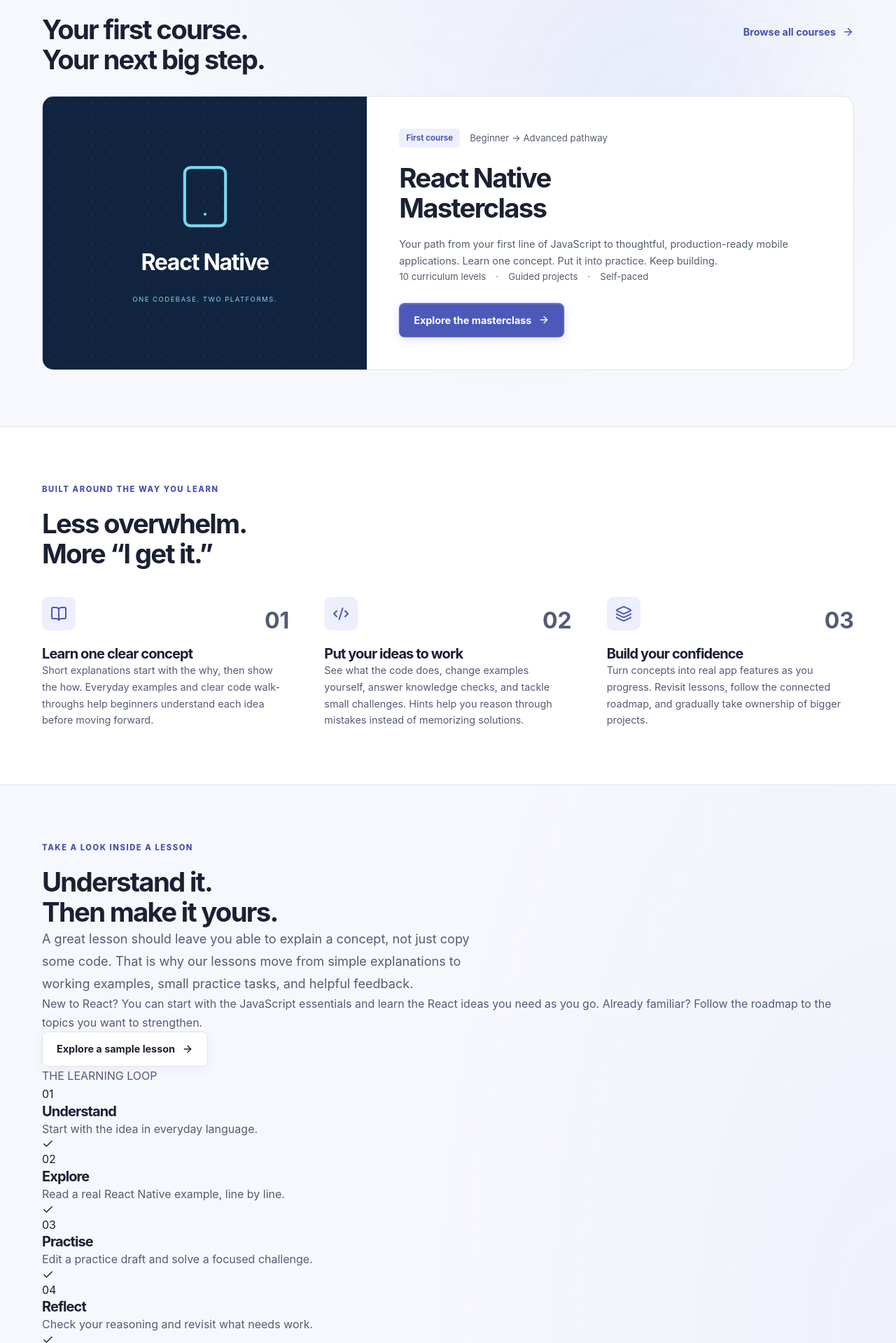
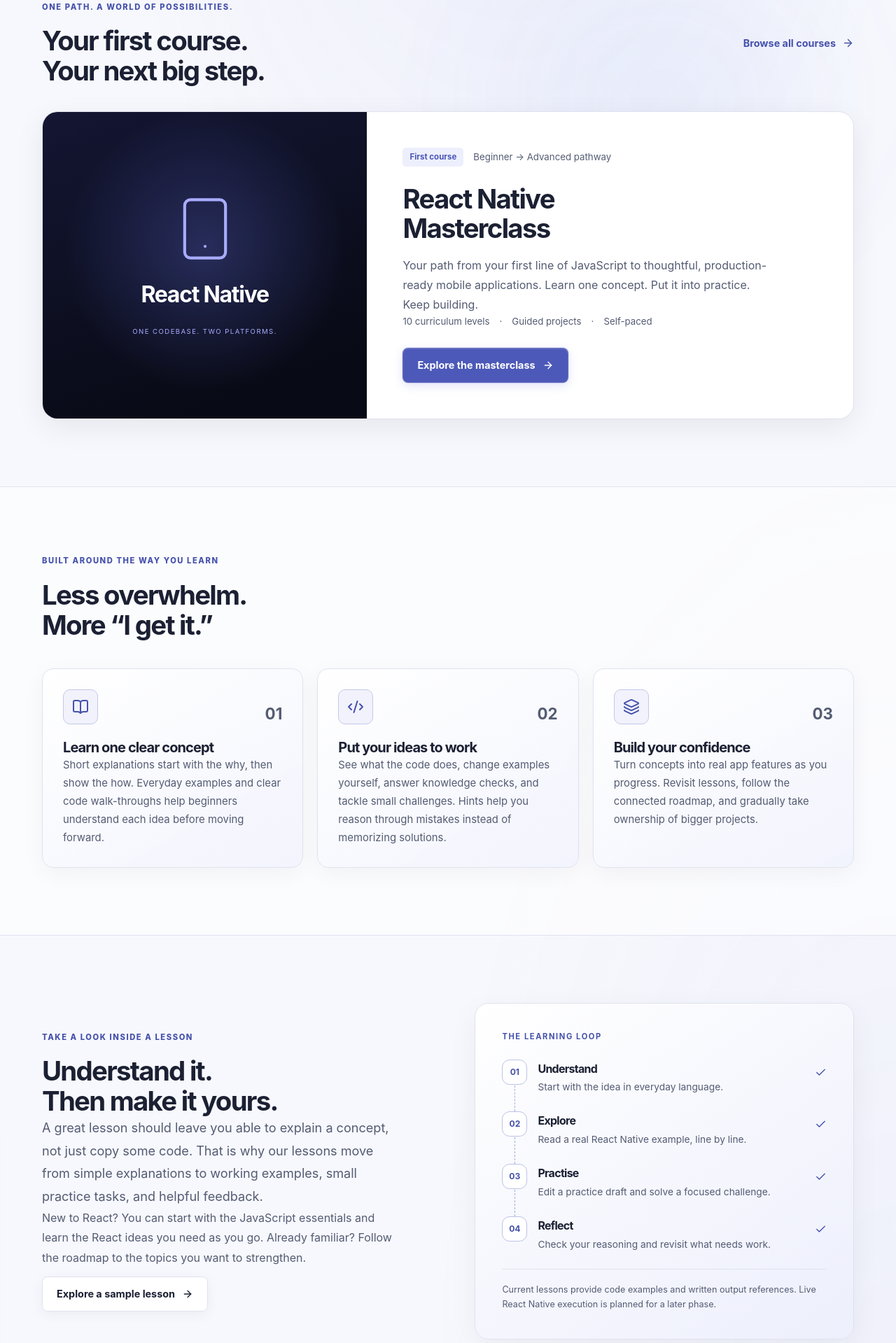
Before and after one commit to Abdulfatai2000/ABTech-Academy, a Next.js app: page / in a window 1280 px wide. Shown: the part 1081-3000 px from the top of the page at 70% size. Built offline with nearby package versions, Linux system fonts and the light colour scheme.

Commit message:
style: refine homepage feature sections and visual lesson walkthrough

```diff
--- a/src/styles/home.css
+++ b/src/styles/home.css
@@ -618,3 +618,245 @@
   text-decoration: underline;
   text-underline-offset: 4px;
 }
+
+/* Content hierarchy, project cards, and the new lesson walkthrough. */
+.home-page .section {
+  padding-block: clamp(60px, 7.5vw, 108px);
+}
+.home-page .section-heading {
+  gap: 20px;
+  margin-bottom: 36px;
+}
+.home-page .featured {
+  border-radius: 22px;
+  border-color: var(--line);
+  background: var(--surface);
+  box-shadow: 0 12px 42px rgba(0,0,0,.07), inset 0 1px 0 rgba(255,255,255,.08);
+}
+.home-page .featured-art {
+  background:
+    radial-gradient(circle at 50% 45%, rgba(94,106,210,.32), transparent 60%),
+    linear-gradient(160deg, #141633, #080a15 85%);
+  color: #a8acff;
+}
+.home-page .featured-copy {
+  padding: clamp(28px, 4vw, 55px);
+}
+.home-page .featured-copy h2 {
+  margin-top: 26px;
+  line-height: 1.08;
+}
+.home-page .featured-copy p {
+  max-width: 520px;
+  font-size: 1rem;
+  line-height: 1.75;
+}
+.home-page .how-section {
+  background: color-mix(in srgb, var(--surface) 55%, transparent);
+  border-block-color: var(--line);
+}
+.home-page .how-section .grid {
+  gap: 20px;
+}
+.home-page .learning-feature {
+  position: relative;
+  padding: 29px;
+  border-radius: 16px;
+  border: 1px solid var(--line);
+  background: linear-gradient(150deg,
+    color-mix(in srgb, var(--surface) 95%, transparent),
+    color-mix(in srgb, var(--soft) 63%, transparent));
+  min-width: 0;
+  box-shadow: inset 0 1px 0 rgba(255,255,255,.08), 0 8px 32px rgba(0,0,0,.045);
+  transition: transform 250ms cubic-bezier(.16,1,.3,1), border-color 250ms, box-shadow 250ms;
+}
+.home-page .learning-feature h3 {
+  margin-top: 0;
+}
+.home-page .learning-feature p {
+  font-size: .93rem;
+  line-height: 1.75;
+  margin-bottom: 0;
+}
+.home-page .feature-number {
+  color: var(--muted);
+  font-size: 1.4rem;
+}
+.home-page .icon-box {
+  color: var(--home-accent-text);
+  background: color-mix(in srgb, var(--home-accent) 9%, var(--surface));
+  border: 1px solid color-mix(in srgb, var(--home-accent) 22%, var(--line));
+}
+.home-page .experience-section {
+  display: grid;
+  grid-template-columns: 1fr 1fr;
+  gap: clamp(36px, 6vw, 92px);
+  align-items: center;
+}
+.home-page .experience-copy > p:not(.eyebrow) {
+  max-width: 510px;
+  line-height: 1.8;
+}
+.home-page .experience-copy .button {
+  margin-top: 12px;
+}
+.home-page .experience-flow {
+  border-radius: 20px;
+  border: 1px solid var(--line);
+  padding: clamp(24px, 3vw, 38px);
+  background: linear-gradient(145deg, var(--surface), var(--soft));
+  box-shadow: inset 0 1px 0 rgba(255,255,255,.08), 0 12px 42px rgba(0,0,0,.05);
+}
+.home-page .experience-label {
+  margin-bottom: 23px;
+  color: var(--home-accent-text);
+  font-size: .70rem;
+  font-weight: 750;
+  letter-spacing: .14em;
+}
+.home-page .experience-flow ol {
+  list-style: none;
+  display: grid;
+  gap: 0;
+  padding: 0;
+  margin: 0;
+}
+.home-page .experience-flow li {
+  display: flex;
+  gap: 15px;
+  position: relative;
+  padding: 0 0 24px;
+}
+.home-page .experience-flow li:not(:last-child)::before {
+  content: "";
+  position: absolute;
+  left: 18px;
+  top: 37px;
+  height: calc(100% - 37px);
+  border-left: 1px dashed color-mix(in srgb, var(--home-accent) 45%, var(--line));
+}
+.home-page .experience-step-number {
+  display: grid;
+  place-items: center;
+  width: 36px;
+  height: 36px;
+  flex: 0 0 36px;
+  border: 1px solid color-mix(in srgb, var(--home-accent) 26%, var(--line));
+  border-radius: 11px;
+  color: var(--home-accent-text);
+  background: var(--surface);
+  font-size: .76rem;
+  font-weight: 750;
+}
+.home-page .experience-flow li > div {
+  flex: 1;
+}
+.home-page .experience-flow h3 {
+  font-size: 1rem;
+  margin: 4px 0 6px;
+}
+.home-page .experience-flow li p {
+  font-size: .86rem;
+  line-height: 1.6;
+  margin: 0;
+}
+.home-page .experience-flow li > svg {
+  color: var(--home-accent-text);
+  margin-top: 10px;
+}
+.home-page .experience-footnote {
+  border-top: 1px solid var(--line);
+  margin: 0;
+  padding-top: 18px;
+  font-size: .79rem;
+  line-height: 1.7;
+}
+.home-page .roadmap-teaser {
+  border-radius: 18px;
+  background: linear-gradient(145deg, var(--surface), var(--soft));
+  box-shadow: inset 0 1px 0 rgba(255,255,255,.07), 0 10px 36px rgba(0,0,0,.06);
+}
+.home-page .roadmap-teaser > svg {
+  color: var(--home-accent-text);
+}
+.home-page .teaser-node {
+  border-radius: 11px;
+  transition: border-color 200ms, transform 200ms;
+}
+.home-page .teaser-node:hover {
+  border-color: color-mix(in srgb, var(--home-accent) 48%, var(--line));
+  transform: translateX(3px);
+}
+.home-page .project-band {
+  background:
+    radial-gradient(ellipse at 82% 22%, rgba(94,106,210,.20), transparent 45%),
+    linear-gradient(165deg, #0b0d19, #050506);
+}
+.home-page .project-band .eyebrow,
+.home-page .project-preview .text-link {
+  color: #aeb6ff;
+}
+.home-page .project-band .grid {
+  gap: 20px;
+}
+.home-page .project-preview {
+  padding: 27px;
+  border: 1px solid rgba(255,255,255,.1);
+  border-radius: 16px;
+  background: linear-gradient(145deg, rgba(255,255,255,.075), rgba(255,255,255,.025));
+  transition: transform 250ms cubic-bezier(.16,1,.3,1), border-color 250ms;
+}
+.home-page .project-preview h3 {
+  margin: 25px 0 13px;
+}
+.home-page .project-preview p {
+  line-height: 1.75;
+  color: #c1c6db;
+}
+.home-page .future-tags a {
+  border-radius: 10px;
+  transition: transform 250ms, border-color 250ms, background 250ms;
+}
+.home-page .future-tags a:hover {
+  transform: translateY(-3px);
+  border-color: color-mix(in srgb, var(--home-accent) 50%, var(--line));
+  background: var(--soft);
+}
+.home-page .closing {
+  border-radius: 20px;
+  background:
+    radial-gradient(ellipse at 50% 0%, rgba(94,106,210,.12), transparent 65%),
+    var(--soft);
+  box-shadow: 0 14px 42px rgba(0,0,0,.04);
+}
+.home-spotlight {
+  isolation: isolate;
+  overflow: hidden;
+}
+.home-spotlight::before {
+  content: "";
+  position: absolute;
+  inset: 0;
+  z-index: 0;
+  pointer-events: none;
+  opacity: 0;
+  background: radial-gradient(
+    160px circle at var(--spotlight-x, 50%) var(--spotlight-y, 50%),
+    rgba(114, 125, 243, .16), transparent 100%
+  );
+  transition: opacity 250ms ease-out;
+}
+.home-spotlight > * {
+  position: relative;
+  z-index: 1;
+}
+@media (hover: hover) and (pointer: fine) {
+  .home-spotlight:hover::before { opacity: 1; }
+  .home-page .home-spotlight:hover {
+    border-color: rgba(133,144,246,.36);
+    transform: translateY(-4px);
+    box-shadow: inset 0 1px 0 rgba(255,255,255,.10),
+      0 12px 40px rgba(0,0,0,.11),
+      0 0 64px rgba(94,106,210,.09);
+  }
+}
```
